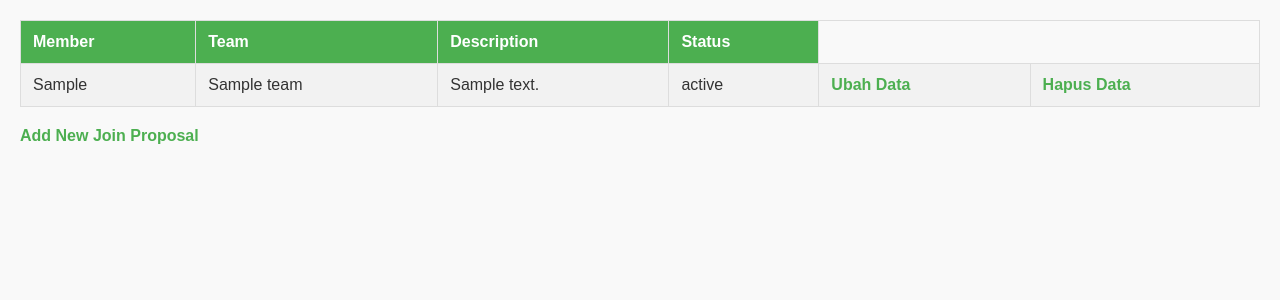
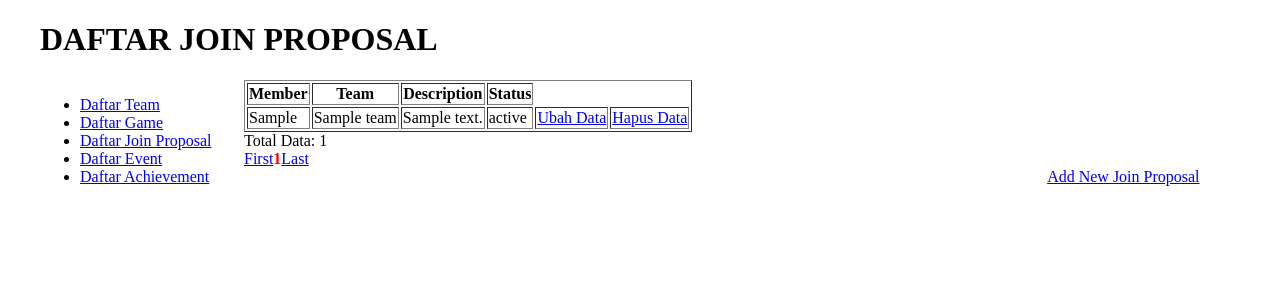
Before and after one commit to sarahlauras/fsp, a PHP site: page /join_proposal.php in a window 1280 px wide. Shown: the top 300 px of the page. Run offline with PHP 8.4, Linux system fonts and the light colour scheme; tables that the repository leaves empty or names only in its code hold one stand-in row (values such as "Sample post").

Commit message:
insertjoinprop selesai

```diff
--- a/classjoinproposal.php
+++ b/classjoinproposal.php
@@ -7,7 +7,8 @@
         }
 
         public function getJoinProposal($offset = null, $limit = null) {
-            $sql = "SELECT * FROM join_proposal";
+            $sql = "SELECT jp.idjoin_proposal, m.fname, t.name, jp.description, jp.status FROM join_proposal jp INNER JOIN
+                    member m ON jp.idmember = m.idmember INNER JOIN team t ON jp.idteam = t.idteam";
             if (!is_null($offset) && !is_null($limit)) {
                 $sql .= " LIMIT ?, ?";
             }
@@ -20,18 +21,38 @@
             return $res;
         }
 
+        public function getTotalData(){
+            $res = $this->getJoinProposal();
+            return $res->num_rows;
+        }
 
-        public function insertMember($arr_col) {
-            $sql = "INSERT INTO member(idmember, fname, lname, username, password, profile)
-                    VALUES (?,?,?,?,?,?)";
+        public function getMember(){
+            $sql = "SELECT idmember, fname FROM member";
             $stmt = $this->mysqli->prepare($sql);
-            $hash_password = password_hash($arr_col['password'], PASSWORD_DEFAULT);
-            $stmt->bind_param("isssss", $arr_col['idmember'], $arr_col['fname'], $arr_col['lname'],
-                              $arr_col['username'], $hash_password, $arr_col['profile']);
+            $stmt->execute();
+            $res = $stmt->get_result();
+            return $res;
+
+        }
+
+        public function getTeam(){
+            $sql = "SELECT idteam, name FROM team";
+            $stmt = $this->mysqli->prepare($sql);
+            $stmt->execute();
+            $res = $stmt->get_result();
+            return $res;
+
+        }
+
+        public function insertJoinProposal($arr_col) {
+            $sql = "INSERT INTO join_proposal(idjoin_proposal, idmember, idteam, description, status)
+                    VALUES (?,?,?,?,'waiting')";
+            $stmt = $this->mysqli->prepare($sql);
+            $stmt->bind_param("iiis", $arr_col['idjoin_proposal'], $arr_col['idmember'], $arr_col['idteam'],
+                              $arr_col['description']);
             $stmt->execute();
 
             return $this->mysqli->affected_rows;
         }
-
     }
 ?>
--- a/insertmember.php
+++ b/insertmember.php
@@ -33,7 +33,7 @@
             <option value="admin">Admin</option>
             <option value="member">Member</option>
         </select><br><br>
-        <input type="hidden" name="idevent" value="<?php echo $row["idevent"]; ?>">
+
         <input type="submit" value="Submit" name="btnSubmit">
     </form>
 </body>
--- a/join_proposal.php
+++ b/join_proposal.php
@@ -6,23 +6,56 @@
 <head>
     <meta charset="UTF-8">
     <meta name="viewport" content="width=device-width, initial-scale=1.0">
-    <title>Join Proposal</title>
-    <link rel="stylesheet" href="style.css">
+    <title>Movie</title>
+        <style>
+            .text_merah {
+                color: red;
+            }
+
+            #kiri {
+                display: inline-block;
+                width: 200px;
+            }
+
+            #kanan {
+                display: inline-block;
+                min-width: 800px;
+            }
+
+            body {
+                margin-left:auto;
+                margin-right:auto;
+                width: 1200px;
+            }
+        </style>
 </head>
 <body>
+    <h1>DAFTAR JOIN PROPOSAL</h1>
+    <div id="kiri">
+        <ul>
+            <li><a href="#">Daftar Team</a></li>
+            <li><a href="#">Daftar Game</a></li>
+            <li><a href="#">Daftar Join Proposal</a></li>
+            <li><a href="#">Daftar Event</a></li>
+            <li><a href="#">Daftar Achievement</a></li>
+        </ul>
+    </div>
+    <div id="kanan">
+        <?php
+            $joinproposal = new JoinProposal();
+            $totaldata = 0;
+            $perhalaman = 4;
+            $currenthalaman = 1;
 
-    <?php
-        //KONEKSI DATABASE
-        $mysqli = new mysqli("localhost", "root", "", "esport");
-        if($mysqli->connect_errno){ //kalau ada nilai selain 0, maka ada KEGAGALAN KONEKSI
-            echo "Koneksi database gagal: ".$mysqli->connect_error;
-            exit();
-        }
-        //MEMBUAT PERINTAH SELECT ALL MOVIE
-        $stmt = $mysqli->prepare("SELECT jp.idjoin_proposal, m.fname, t.name, jp.description, jp.status FROM join_proposal jp INNER JOIN
-                                  member m ON jp.idmember = m.idmember INNER JOIN team t ON jp.idteam = t.idteam"); //prepare mencegah sql injection
-        $stmt->execute();
-        $res = $stmt->get_result();
+            if(isset($_GET['offset'])) {
+                $offset = $_GET['offset'];
+                $currenthalaman = ($_GET['offset']/$perhalaman)+1;
+            } else { $offset = 0; }
+
+            $res = $joinproposal->getJoinProposal($offset, $perhalaman);
+            $totaldata = $joinproposal->getTotalData();
+
+            $jumlahhalaman = ceil($totaldata/$perhalaman);
 
             //BUAT TABEL
             echo "<table border = '1'>";
@@ -33,6 +66,7 @@
                 <th>Description</th>
                 <th>Status</th>
             </tr>";
+
             while($row = $res->fetch_assoc()){
                 echo "<tr>
                     <td>".$row['fname']."</td>
@@ -44,8 +78,23 @@
                 </tr>";
             }
             echo "</table>";
-        $mysqli->close();
+
+            // paging
+            echo "<div>Total Data: ".$totaldata."</div>";
+            echo "<a href='join_proposal.php?offset=0'>First</a>";
+
+            for($i = 1; $i <= $jumlahhalaman; $i++) {
+                $off = ($i-1) * $perhalaman;
+                if($currenthalaman == $i) {
+                    echo "<strong style='color:red'>$i</strong></a>";
+                } else {
+                    echo "<a href='join_proposal.php?offset=".$off."'>".$i."</a> ";
+                }
+            }
+            $lastOffset = ($jumlahhalaman - 1)*$perhalaman;
+            echo "<a href='join_proposal.php?offset=".$lastOffset."'>Last</a><br><br>";
         ?>
+    </div>
     <a href="insertjoin_proposal.php">Add New Join Proposal</a>
 </body>
 </html>
--- a/member.php
+++ b/member.php
@@ -32,6 +32,9 @@
             <ul>
                 <li><a href="#">Daftar Team</a></li>
                 <li><a href="#">Daftar Game</a></li>
+                <li><a href="#">Daftar Join Proposal</a></li>
+                <li><a href="#">Daftar Event</a></li>
+                <li><a href="#">Daftar Achievement</a></li>
             </ul>
         </div>
         <div id="kanan">
```
Also changed, not shown: insertjoin_proposal.php (+11 -27 lines), insertjoin_proposal_proses.php (+22 -43 lines). Lines whose indentation alone changed are shown as unchanged.
